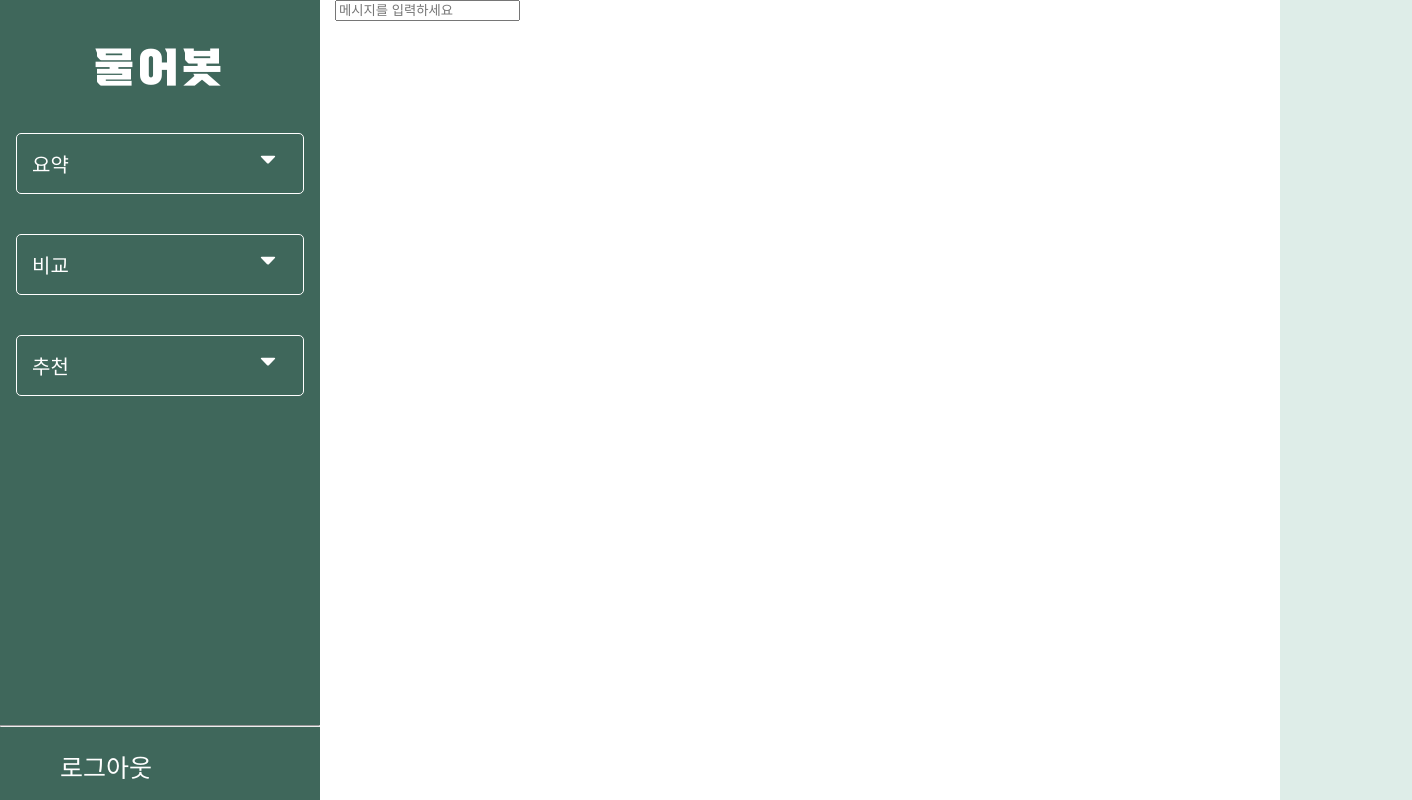
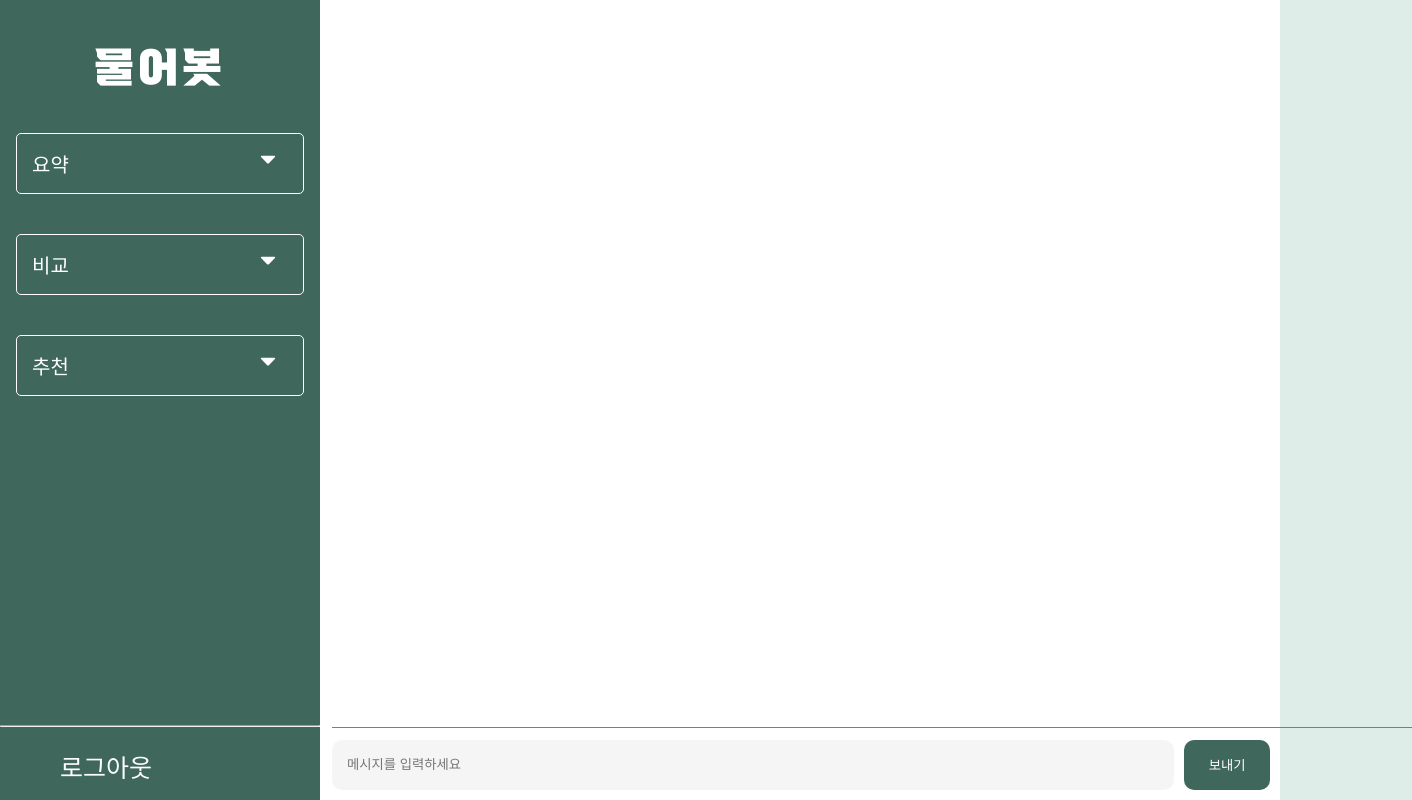
Before and after one commit to hanseongbugi/MURERbot, a React (Create React App) app in the folder murerbot/: page /chat in a window 1280 px wide. Shown: the whole page, 1412 px wide, since content can reach past the window. Built offline with nearby package versions, Linux system fonts and the light colour scheme; some icons are missing.

Commit message:
chatScreen input box 생성

```diff
--- a/murerbot/src/components/Chat.js
+++ b/murerbot/src/components/Chat.js
@@ -2,13 +2,14 @@ import React from "react";
 import "../css/chat.css";
 import ChatMenu from "./menu/ChatMenu";
 import ChatScreen from "./menu/ChatScreen";
+import "../css/menu/chatScreen.css"
 
 const Chat = () => {
     return <>
         <aside>
             <ChatMenu/>
         </aside>
-        <section>
+        <section className="chatScreen">
             <ChatScreen/>
         </section>
     </>;
--- a/murerbot/src/components/menu/ChatScreen.js
+++ b/murerbot/src/components/menu/ChatScreen.js
@@ -6,8 +6,13 @@ const ChatScreen = () => {
 
     const [inputMessage, setInputMessage] = useState('');
 
+    const handleinputMessage = (e) => {
+        setInputMessage(e.target.value)
+    }
 
+    const onClickSend = () => {
 
+    }
 
     return(
         <>
@@ -18,17 +23,14 @@ const ChatScreen = () => {
 
 
 
-        <div className="container">
-            <div className="input_box">
-                <div className="row">
-                    <div className="col-12">
-                        <input type="text" name="input_message" placeholder="메시지를 입력하세요" value={inputMessage} />
-                    </div>
-                </div>
+        <div className="input_box">
+            <div className="input_division_line"></div>
+            <div className="under_division_line">
+                <input className="input_message" type="text" name="input_message" placeholder="메시지를 입력하세요" value={inputMessage} onChange={handleinputMessage}/>
+                <button className="send_message_button" type="button" onClick={onClickSend}>보내기</button>
             </div>
+        </div>
 
-
-        </div>
         </>
     )
 
--- a/murerbot/src/css/login.css
+++ b/murerbot/src/css/login.css
@@ -41,8 +41,6 @@ textarea:active {
     text-align: center;
     margin: 0 auto;
 }
-
-
 
 
 .input_group {
--- a/murerbot/src/css/menu/chatScreen.css
+++ b/murerbot/src/css/menu/chatScreen.css
@@ -0,0 +1,52 @@
+
+
+.chatScreen {
+    position: relative;
+}
+
+
+.input_box {
+    display: flex;
+    flex-direction: column;
+    justify-content: center;
+    position: absolute;
+    bottom: 2px;
+    right: 0px;
+    left: 2px;
+    padding: 10px 10px 10px 10px;
+    height: 80px;
+}
+
+.input_division_line {
+    border-top: 1px solid #598F7F;
+    width: 1080px;
+}
+
+.under_division_line {
+    display: flex;
+    bottom: 2px;
+    right: 0px;
+    left: 2px;
+    margin-top:12px;
+}
+
+.input_message {
+    display: flex;
+    width: 1000px;
+    height: 50px;
+    background-color: #F5F5F5;
+    border-style: none;
+    border-radius: 10px;
+    padding-left: 15px;
+}
+
+.send_message_button {
+    width: 100px;
+    height: 50px;
+    background-color: #3F675B;
+    color: #FFFFFF;
+    border-radius: 10px;
+    border-style: none;
+    margin-left: 10px;
+
+}
```
Also changed, not shown: murerbot/public/logo192.png (deleted), murerbot/public/logo512.png (deleted).
